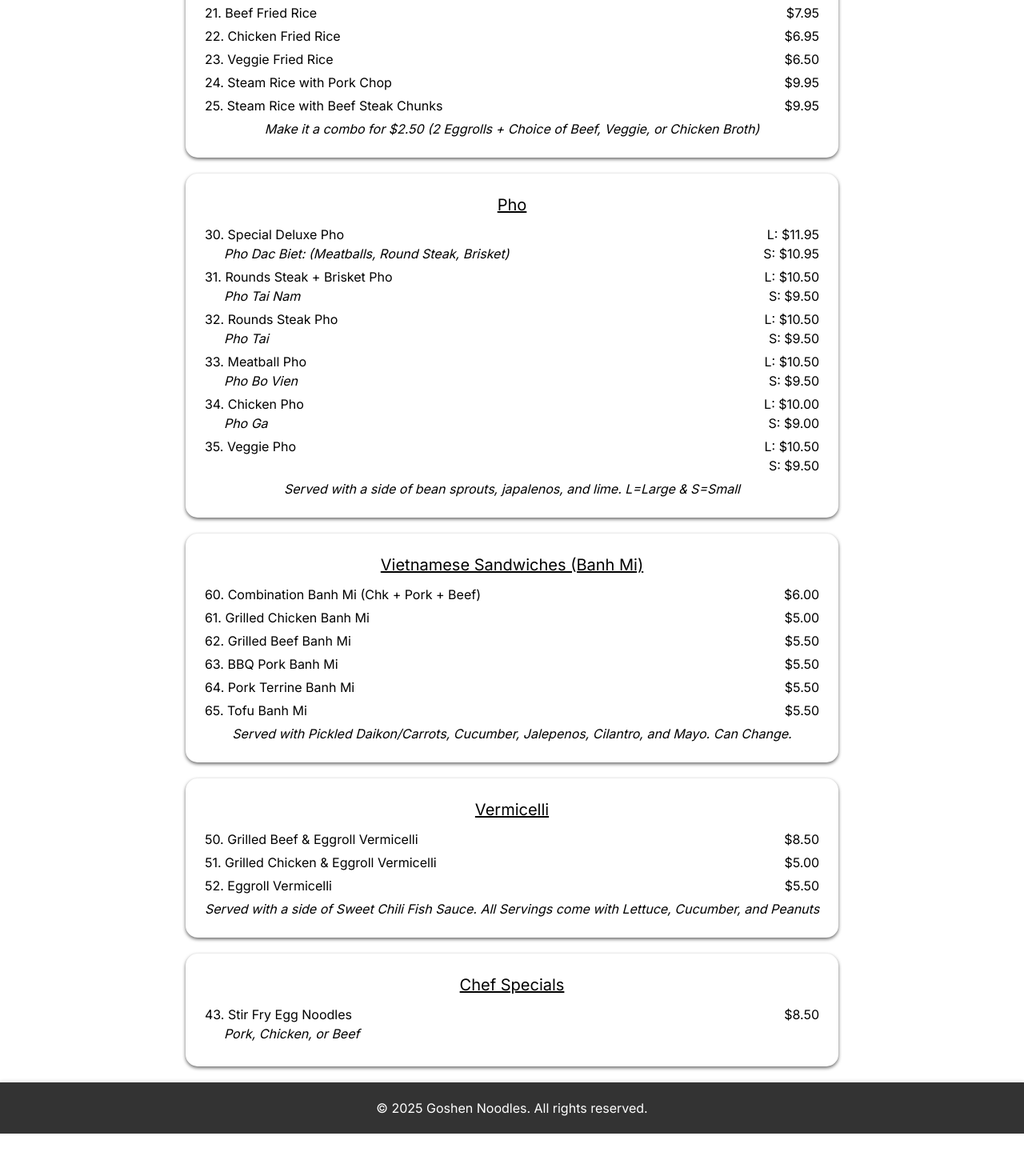
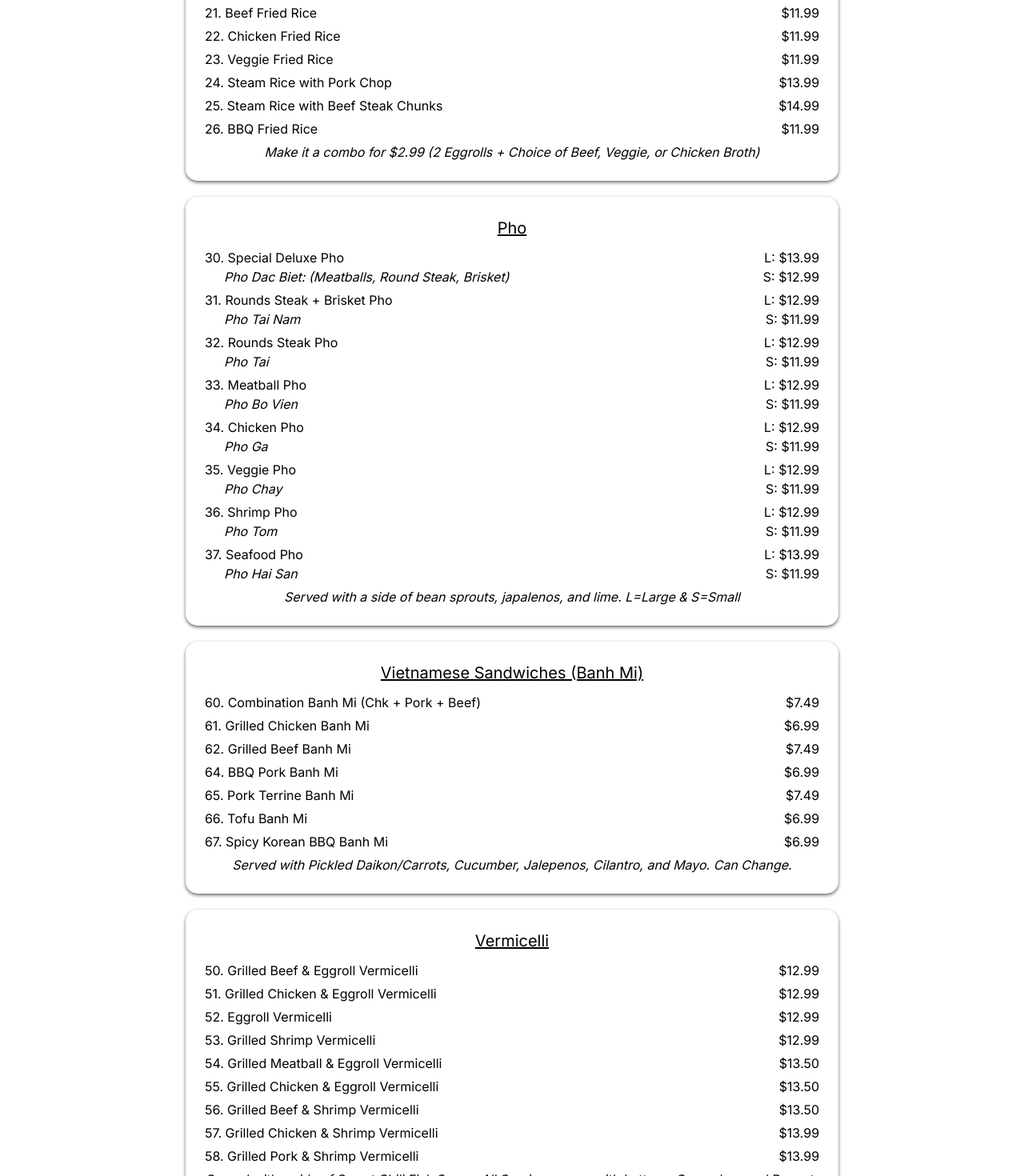
Before and after one commit to Ngope/GoshenNoodle, a Next.js app: page / in a window 1280 px wide. Shown: the part 2640-4110 px from the top of the page at 80% size. Before the commit the page ends 4057 px from the top, so only its background shows below. Built offline with nearby package versions, Linux system fonts and the light colour scheme; a web font is replaced by a local one.

Commit message:
fix prices

```diff
--- a/src/app/components/Menu.js
+++ b/src/app/components/Menu.js
@@ -13,37 +13,37 @@ export default function Menu() {
                   <p>10. Eggrolls (2 pcs)</p>
                   <p className="options"><i>  Pork, Veggie</i></p>
                 </div>
-                <p className="price">$1.95</p>
+                <p className="price">$1.99</p>
               </li>
               <li className='menuItem'>
                 <div className="foodItems">
                 <p>11. Spring Rolls (2 pcs)</p>
                 <p className="options"><i>  Pork, Shrimp, Pork + Shrimp</i></p>
                 </div>
-                <p className="price">$3.45</p>
+                <p className="price">$4.99</p>
               </li>
               <li className='menuItem'>
                 <p>12. Crispy Shrimp Wraps (5 pcs)</p>
-                <p className="price">$3.95</p>
+                <p className="price">$4.99</p>
               </li>
               <li className='menuItem'>
                 <p>13. Crab Rangoons (3 pcs)</p>
-                <p className="price">$2.50</p>
+                <p className="price">$3.99</p>
               </li>
               <li className='menuItem'>
                 <p>14. Shrimp Eggrolls (2 pcs)</p>
-                <p className="price">$2.50</p>
+                <p className="price">$2.99</p>
               </li>
               <li className='menuItem'>
                 <div className="foodItems">
                   <p>15. Dumplings (5 pcs)</p>
                   <p className="options"><i>  Pork, Veggie, Chicken</i></p>
                 </div>
-                <p className="price">$4.95</p>
+                <p className="price">$5.99</p>
               </li>
               <li className='menuItem'>
                 <p>16. Chicken Wings (5 pcs)</p>
-                <p className="price">$5.95</p>
+                <p className="price">$6.99</p>
               </li>
             </ul>
             <p><i>Reminder that there are mulitple choices for that menu items. E.X Pork or Veggie Eggrolls</i></p>
@@ -53,30 +53,34 @@ export default function Menu() {
             <ul>
               <li className='menuItem'>
                 <p>20. Shrimp Fried Rice</p>
-                <p className="price">$7.95</p>
+                <p className="price">$11.99</p>
               </li>
               <li className='menuItem'>
                 <p>21. Beef Fried Rice</p>
-                <p className="price">$7.95</p>
+                <p className="price">$11.99</p>
               </li>
               <li className='menuItem'>
                 <p>22. Chicken Fried Rice</p>
-                <p className="price">$6.95</p>
+                <p className="price">$11.99</p>
               </li>
               <li className='menuItem'>
                 <p>23. Veggie Fried Rice</p>
-                <p className="price">$6.50</p>
+                <p className="price">$11.99</p>
               </li>
               <li className='menuItem'>
                 <p>24. Steam Rice with Pork Chop</p>
-                <p className="price">$9.95</p>
+                <p className="price">$13.99</p>
               </li>
               <li className='menuItem'>
                 <p>25. Steam Rice with Beef Steak Chunks</p>
-                <p className="price">$9.95</p>
+                <p className="price">$14.99</p>
+              </li>
+              <li className='menuItem'>
+                <p>26. BBQ Fried Rice</p>
+                <p className="price">$11.99</p>
               </li>
             </ul>
-            <p><i>Make it a combo for $2.50 (2 Eggrolls + Choice of Beef, Veggie, or Chicken Broth)</i></p>
+            <p><i>Make it a combo for $2.99 (2 Eggrolls + Choice of Beef, Veggie, or Chicken Broth)</i></p>
           </div>
           <div className="menuCategory">
             <h3>Pho</h3>
@@ -87,8 +91,8 @@ export default function Menu() {
                   <p className="options"><i>  Pho Dac Biet: (Meatballs, Round Steak, Brisket)</i></p>
                 </div>
                 <div className="priceItems">
-                  <p className="price">L: $11.95</p>
-                  <p className="price">S: $10.95</p>
+                  <p className="price">L: $13.99</p>
+                  <p className="price">S: $12.99</p>
                 </div>
               </li>
               <li className='menuItem'>
@@ -97,8 +101,8 @@ export default function Menu() {
                   <p className="options"><i>  Pho Tai Nam</i></p>
                 </div>
                 <div className="priceItems">
-                  <p className="price">L: $10.50</p>
-                  <p className="price">S: $9.50</p>
+                  <p className="price">L: $12.99</p>
+                  <p className="price">S: $11.99</p>
                 </div>
               </li>
               <li className='menuItem'>
@@ -107,8 +111,8 @@ export default function Menu() {
                   <p className="options"><i>  Pho Tai</i></p>
                 </div>
                 <div className="priceItems">
-                  <p className="price">L: $10.50</p>
-                  <p className="price">S: $9.50</p>
+                  <p className="price">L: $12.99</p>
+                  <p className="price">S: $11.99</p>
                 </div>
               </li>
               <li className='menuItem'>
@@ -117,8 +121,8 @@ export default function Menu() {
                   <p className="options"><i>  Pho Bo Vien</i></p>
                 </div>
                 <div className="priceItems">
-                  <p className="price">L: $10.50</p>
-                  <p className="price">S: $9.50</p>
+                  <p className="price">L: $12.99</p>
+                  <p className="price">S: $11.99</p>
                 </div>
               </li>
               <li className='menuItem'>
@@ -127,15 +131,38 @@ export default function Menu() {
                   <p className="options"><i>  Pho Ga</i></p>
                 </div>
                 <div className="priceItems">
-                  <p className="price">L: $10.00</p>
-                  <p className="price">S: $9.00</p>
+                  <p className="price">L: $12.99</p>
+                  <p className="price">S: $11.99</p>
                 </div>
               </li>
               <li className='menuItem'>
-                <p>35. Veggie Pho</p>
+                <div className="foodItems">
+                  <p>35. Veggie Pho</p>
+                  <p className="options"><i>  Pho Chay</i></p>
+                </div>
                 <div className="priceItems">
-                  <p className="price">L: $10.50</p>
-                  <p className="price">S: $9.50</p>
+                  <p className="price">L: $12.99</p>
+                  <p className="price">S: $11.99</p>
+                </div>
+              </li>
+              <li className='menuItem'>
+                <div className="foodItems">
+                  <p>36. Shrimp Pho</p>
+                  <p className="options"><i>  Pho Tom</i></p>
+                </div>
+                <div className="priceItems">
+                  <p className="price">L: $12.99</p>
+                  <p className="price">S: $11.99</p>
+                </div>
+              </li>
+              <li className='menuItem'>
+                <div className="foodItems">
+                 <p>37. Seafood Pho</p>
+                  <p className="options"><i>  Pho Hai San</i></p>
+                </div>
+                <div className="priceItems">
+                  <p className="price">L: $13.99</p>
+                  <p className="price">S: $11.99</p>
                 </div>
               </li>
             </ul>
@@ -146,27 +173,31 @@ export default function Menu() {
             <ul>
               <li className='menuItem'>
                 <p>60. Combination Banh Mi (Chk + Pork + Beef)</p>
-                <p className="price">$6.00</p>
+                <p className="price">$7.49</p>
               </li>
               <li className='menuItem'>
                 <p>61. Grilled Chicken Banh Mi</p>
-                <p className="price">$5.00</p>
+                <p className="price">$6.99</p>
               </li>
               <li className='menuItem'>
                 <p>62. Grilled Beef Banh Mi</p>
-                <p className="price">$5.50</p>
+                <p className="price">$7.49</p>
               </li>
               <li className='menuItem'>
-                <p>63. BBQ Pork Banh Mi</p>
-                <p className="price">$5.50</p>
+                <p>64. BBQ Pork Banh Mi</p>
+                <p className="price">$6.99</p>
               </li>
               <li className='menuItem'>
-                <p>64. Pork Terrine Banh Mi</p>
-                <p className="price">$5.50</p>
+                <p>65. Pork Terrine Banh Mi</p>
+                <p className="price">$7.49</p>
               </li>
               <li className='menuItem'>
-                <p>65. Tofu Banh Mi</p>
-                <p className="price">$5.50</p>
+                <p>66. Tofu Banh Mi</p>
+                <p className="price">$6.99</p>
+              </li>
+              <li className='menuItem'>
+                <p>67. Spicy Korean BBQ Banh Mi</p>
+                <p className="price">$6.99</p>
               </li>
             </ul>
             <p><i>Served with Pickled Daikon/Carrots, Cucumber, Jalepenos, Cilantro, and Mayo. Can Change.</i></p>
@@ -176,15 +207,39 @@ export default function Menu() {
             <ul>
               <li className='menuItem'>
                 <p>50. Grilled Beef & Eggroll Vermicelli</p>
-                <p className="price">$8.50</p>
+                <p className="price">$12.99</p>
               </li>
               <li className='menuItem'>
                 <p>51. Grilled Chicken & Eggroll Vermicelli</p>
-                <p className="price">$5.00</p>
+                <p className="price">$12.99</p>
               </li>
               <li className='menuItem'>
                 <p>52. Eggroll Vermicelli</p>
-                <p className="price">$5.50</p>
+                <p className="price">$12.99</p>
+              </li>
+              <li className='menuItem'>
+                <p>53. Grilled Shrimp Vermicelli</p>
+                <p className="price">$12.99</p>
+              </li>
+              <li className='menuItem'>
+                <p>54. Grilled Meatball & Eggroll Vermicelli</p>
+                <p className="price">$13.50</p>
+              </li>
+              <li className='menuItem'>
+                <p>55. Grilled Chicken & Eggroll Vermicelli</p>
+                <p className="price">$13.50</p>
+              </li>
+              <li className='menuItem'>
+                <p>56. Grilled Beef & Shrimp Vermicelli</p>
+                <p className="price">$13.50</p>
+              </li>
+              <li className='menuItem'>
+                <p>57. Grilled Chicken & Shrimp Vermicelli</p>
+                <p className="price">$13.99</p>
+              </li>
+              <li className='menuItem'>
+                <p>58. Grilled Pork & Shrimp Vermicelli</p>
+                <p className="price">$13.99</p>
               </li>
             </ul>
             <p><i>Served with a side of Sweet Chili Fish Sauce. All Servings come with Lettuce, Cucumber, and Peanuts</i></p>
@@ -195,9 +250,9 @@ export default function Menu() {
               <li className='menuItem'>
                 <div className="foodItems">
                   <p>43. Stir Fry Egg Noodles</p>
-                  <p className="options"><i>  Pork, Chicken, or Beef</i></p>
+                  <p className="options"><i>  Pork, Chicken, Beef, or Veggies</i></p>
                 </div>
-                <p className="price">$8.50</p>
+                <p className="price">$12.99</p>
               </li>
             </ul>
           </div>
```
